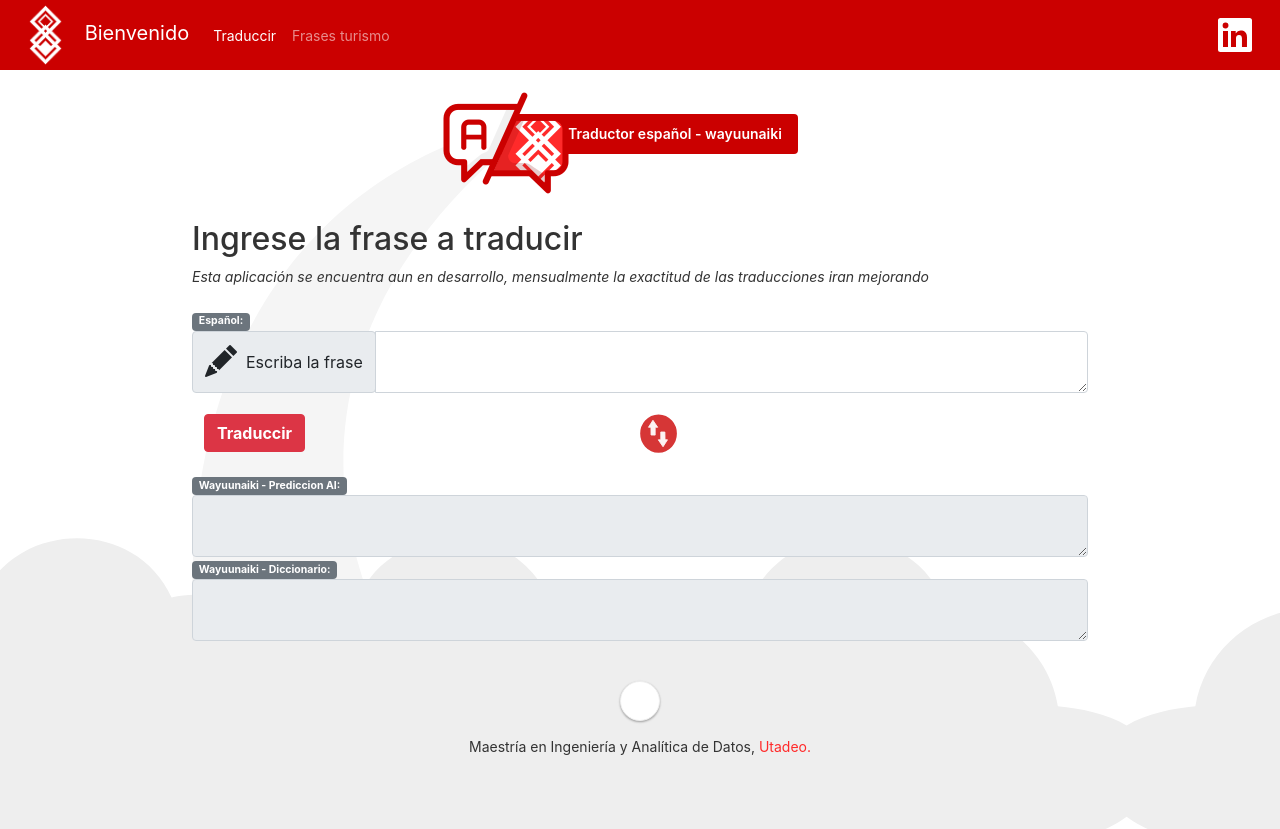
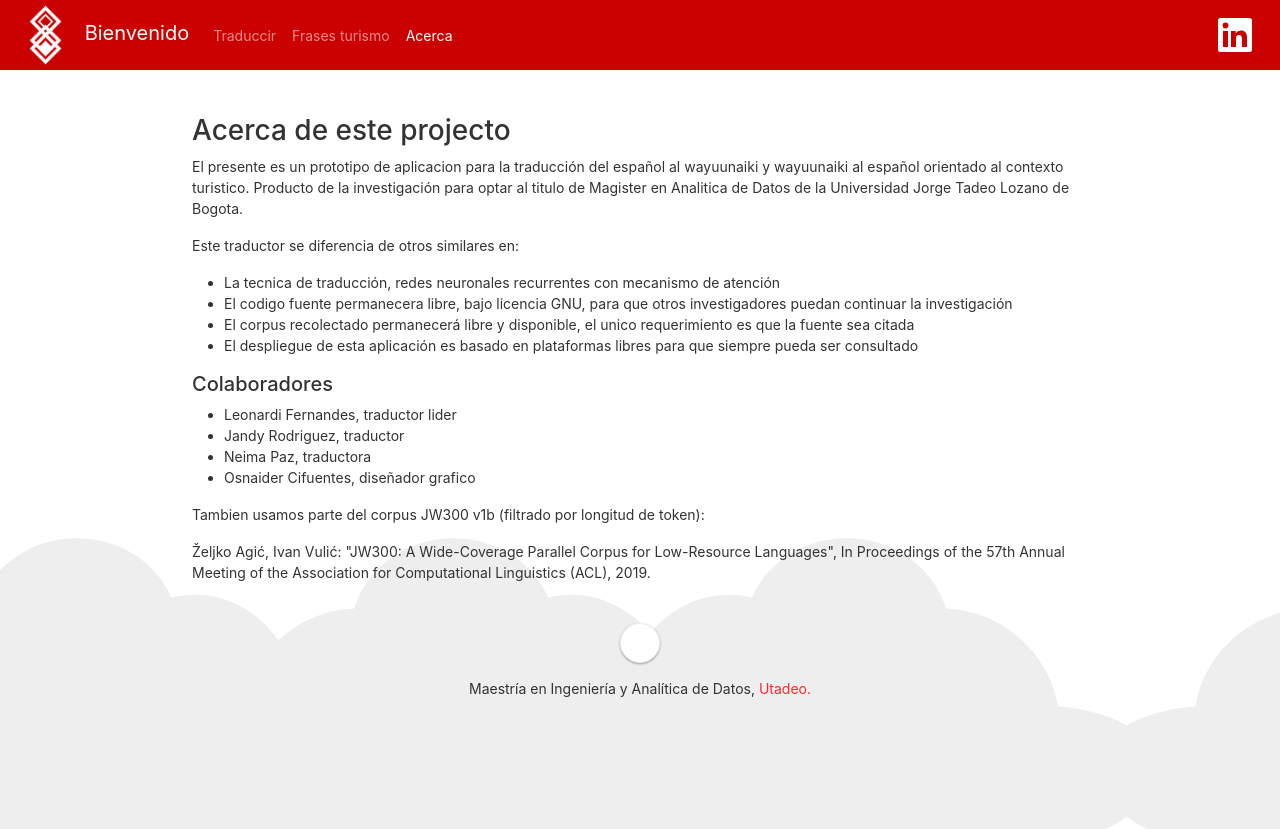
Before and after one commit to rafanegrette/wayuunaiki-translator-angular, an Angular app: page /about in a window 1280 px wide. Before the commit this address led to /translator. After the commit the page ends 800 px from the top, so only its background shows below. Built offline with nearby package versions, Linux system fonts and the light colour scheme.

Commit message:
added About page

```diff
--- /dev/null
+++ b/src/app/about/about.component.html
@@ -0,0 +1,23 @@
+<h3>Acerca de este projecto</h3>
+
+<p>El presente es un prototipo de aplicacion para la traducci&oacute;n del espa&ntilde;ol al wayuunaiki y wayuunaiki al espa&ntilde;ol orientado al contexto turistico. Producto de la investigación para optar al titulo de Magister en Analitica de Datos de la Universidad Jorge Tadeo Lozano de Bogota.</p>
+<p>Este traductor se diferencia de otros similares en:</p>
+<ul>
+    <li>La tecnica de traducci&oacute;n, redes neuronales recurrentes con mecanismo de atenci&oacute;n</li>
+    <li>El codigo fuente permanecera libre, bajo licencia GNU, para que otros investigadores puedan continuar la investigación</li>
+    <li>El corpus recolectado permanecerá libre y disponible, el unico requerimiento es que la fuente sea citada</li>
+    <li>El despliegue de esta aplicación es basado en plataformas libres para que siempre pueda ser consultado</li>
+</ul>
+
+<h5>Colaboradores</h5>
+
+<ul>
+    <li>Leonardi Fernandes, traductor lider</li>
+    <li>Jandy Rodriguez, traductor</li>
+    <li>Neima Paz, traductora</li>
+    <li>Osnaider Cifuentes, diseñador grafico</li>
+</ul>
+
+<p>Tambien usamos parte del corpus JW300 v1b (filtrado por longitud de token):</p>
+
+Željko Agić, Ivan Vulić: "JW300: A Wide-Coverage Parallel Corpus for Low-Resource Languages", In Proceedings of the 57th Annual Meeting of the Association for Computational Linguistics (ACL), 2019.
--- /dev/null
+++ b/src/app/about/about.component.ts
@@ -0,0 +1,15 @@
+import { Component, OnInit } from '@angular/core';
+
+@Component({
+  selector: 'app-about',
+  templateUrl: './about.component.html',
+  styleUrls: ['./about.component.css']
+})
+export class AboutComponent implements OnInit {
+
+  constructor() { }
+
+  ngOnInit(): void {
+  }
+
+}
--- a/src/app/app-routing.module.ts
+++ b/src/app/app-routing.module.ts
@@ -1,11 +1,13 @@
 import { NgModule } from "@angular/core";
 import { RouterModule, Routes } from "@angular/router";
+import { AboutComponent } from "./about/about.component";
 import { PhrasesListComponent } from "./phrases-list/phrases-list.component";
 import { TranslatorComponent } from "./translator/translator.component";
 
 const appRoutes: Routes = [
     { path: 'translator', component: TranslatorComponent},
     { path: 'phrases-list', component: PhrasesListComponent},
+    { path: 'about', component: AboutComponent},
     { path: '**', redirectTo: '/translator'}
 ];
 @NgModule({
--- a/src/app/app.module.ts
+++ b/src/app/app.module.ts
@@ -7,12 +7,14 @@ import { TranslatorComponent } from './translator/translator.component';
 import { HeaderComponent } from './header/header.component';
 import { PhrasesListComponent } from './phrases-list/phrases-list.component';
 import { AppRoutingModule } from './app-routing.module';
+import { AboutComponent } from './about/about.component';
 @NgModule({
   declarations: [
     AppComponent,
     TranslatorComponent,
     HeaderComponent,
-    PhrasesListComponent
+    PhrasesListComponent,
+    AboutComponent
   ],
   imports: [
     BrowserModule,
--- a/src/app/header/header.component.html
+++ b/src/app/header/header.component.html
@@ -22,6 +22,11 @@
                         class="nav-link"
                         routerLinkActive="active">Frases turismo</a>
                 </li>
+                <li class="nav-item">
+                    <a routerLink="about"
+                        class="nav-link"
+                        routerLinkActive="active">Acerca</a>
+                </li>
             </ul>
         </div>
         <div class="spacer"></div>
```
Also changed, not shown: src/app/about/about.component.css (added).
